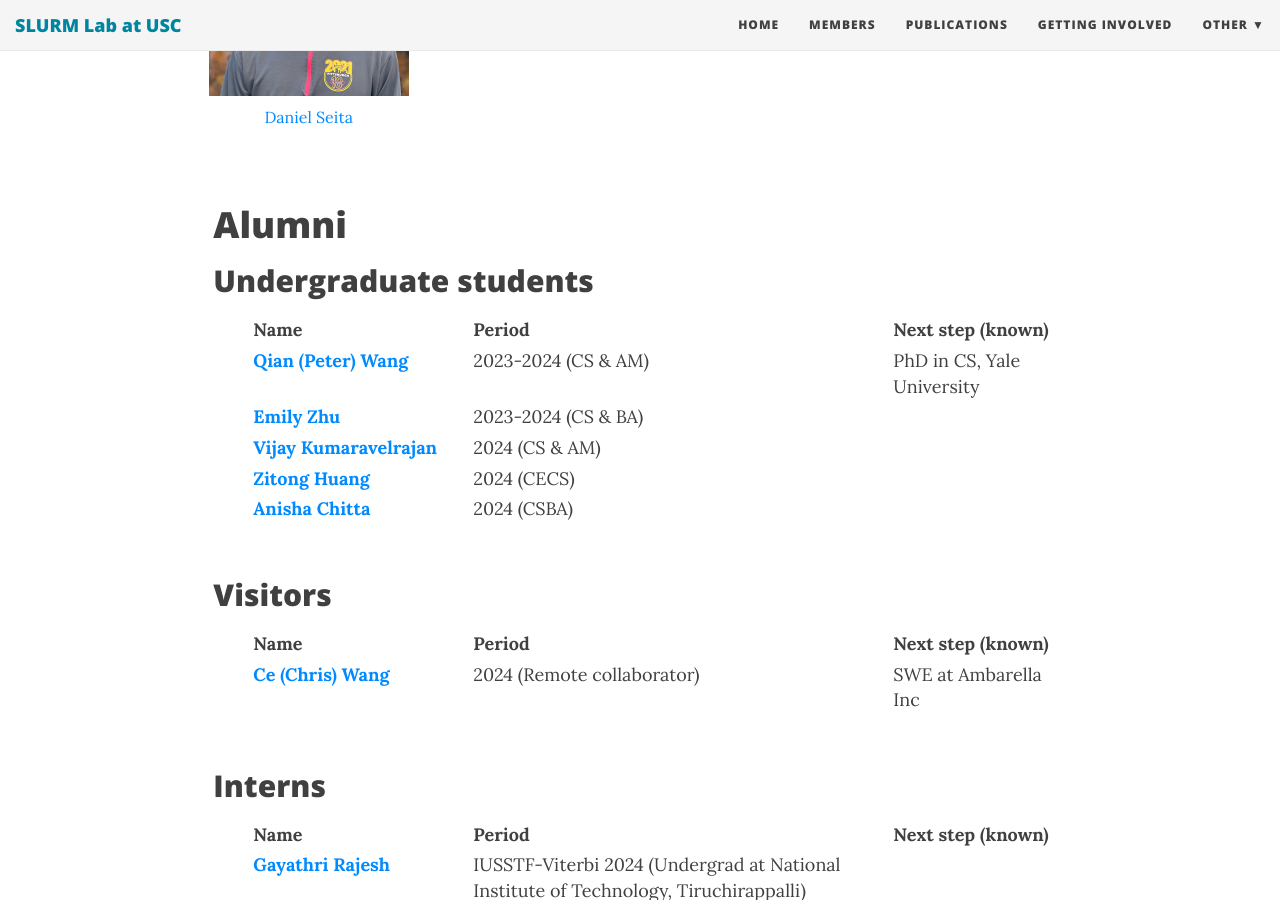
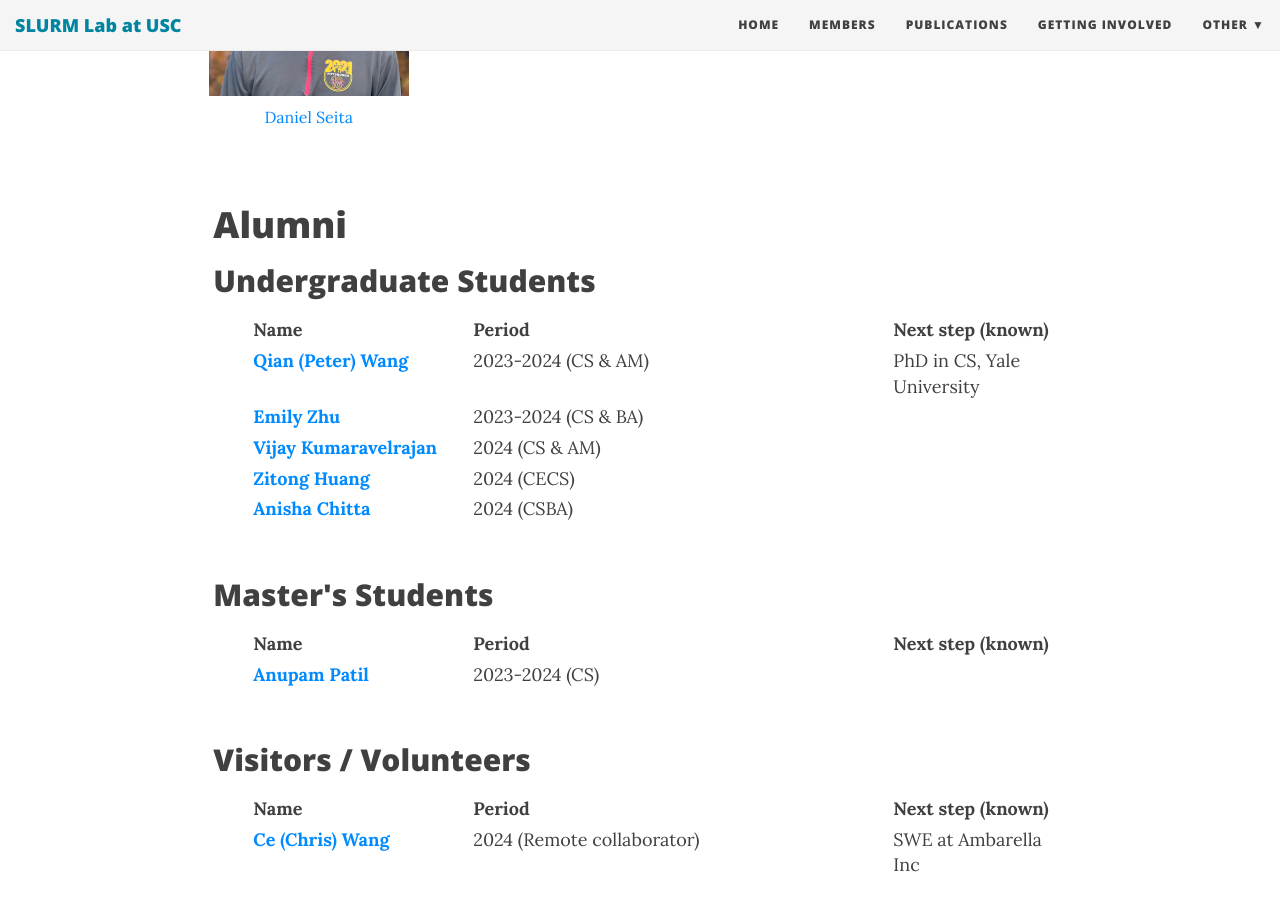
Before and after one commit to slurm-lab-usc/slurm-lab-usc.github.io, a Jekyll site: the page built from members.md, in a window 1280 px wide and 900 px high, scrolled down 3273 px. Built offline with Jekyll 4.4.1, drawn with Linux system fonts in a browser that asks for light colours; nearby versions of some CDN libraries.

Commit message:
Update members list

```diff
--- a/members.md
+++ b/members.md
@@ -123,7 +120,7 @@ members:
 
   - name: Alumni
     list:
-      - name: Undergraduate students
+      - name: Undergraduate Students
         full: False
         list:
           - name: Qian (Peter) Wang
@@ -146,7 +143,14 @@ members:
             web_url: https://www.linkedin.com/in/anisha-chitta/
             period: 2024 (CSBA)
             next_step:
-      - name: Visitors
+      - name: Master's Students
+        full: False
+        list:
+          - name: Anupam Patil
+            photo_url: https://slurm-lab-usc.github.io/img/people/AnupamPatil.jpeg
+            web_url: https://www.linkedin.com/in/anupam-patil-114b841b0/
+            period: 2023-2024 (CS)
+      - name: Visitors / Volunteers
         full: False
         list:
           - name: Ce (Chris) Wang
```
Also changed, not shown: other parts of members.md (+0 -3 lines).
